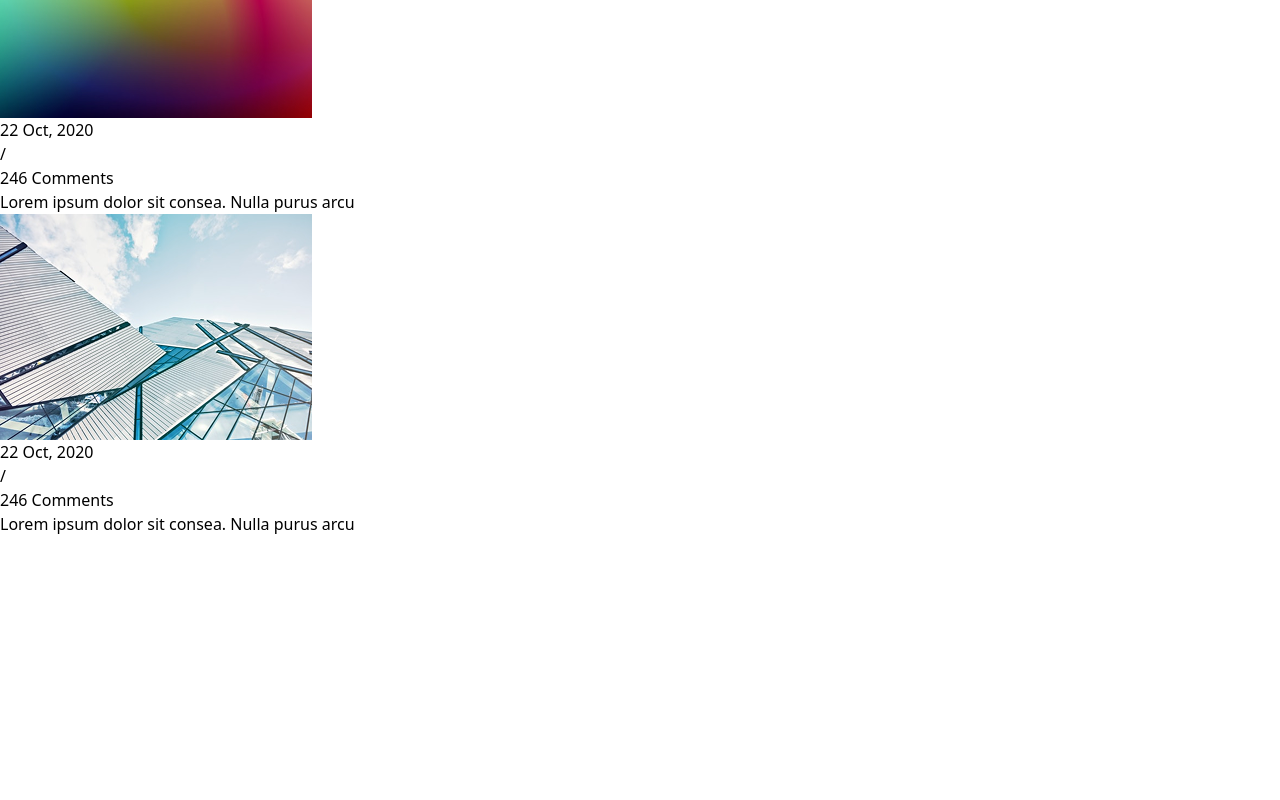
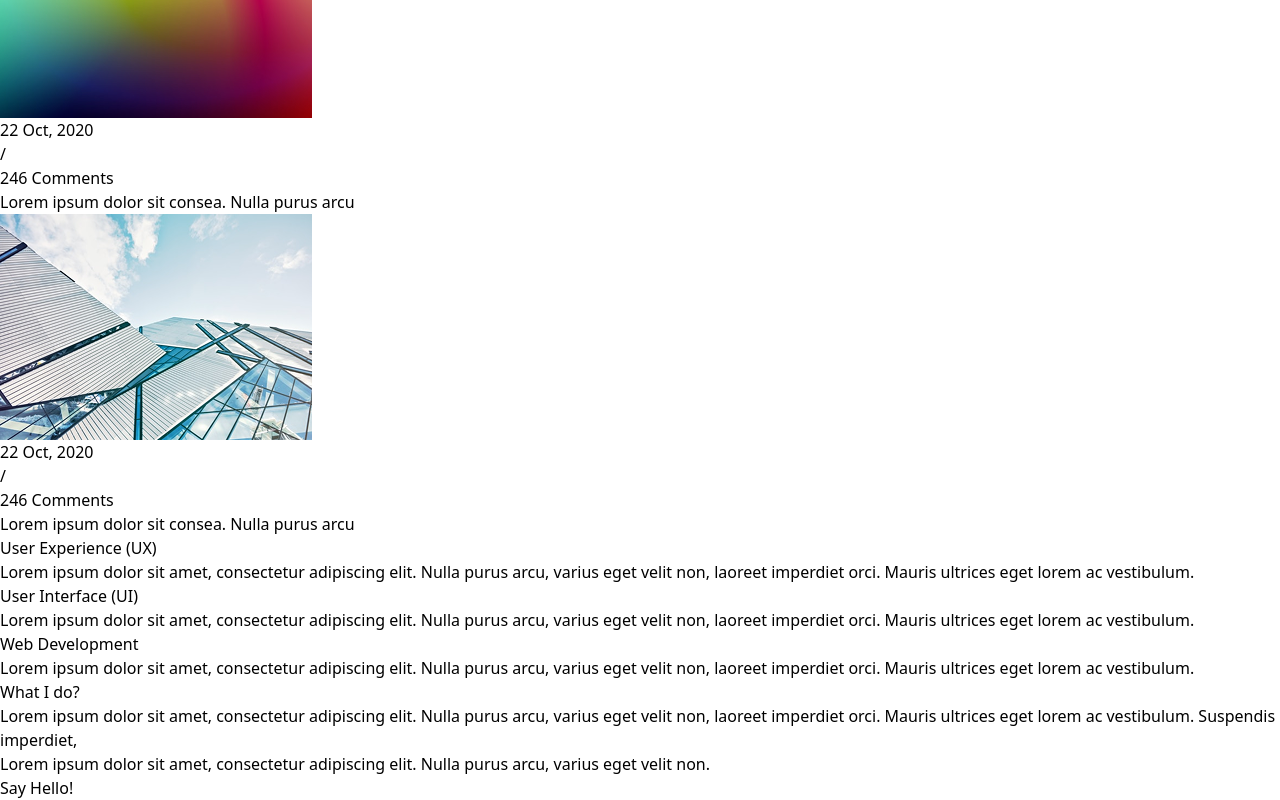
Before and after one commit to 11111Asif/picto-personal-portfolio, a React (Vite) app: page / in a window 1280 px wide. Shown: the part 6262-7062 px from the top of the page. Before the commit the page ends 6798 px from the top, so only its background shows below. Built offline with nearby package versions, Linux system fonts and the light colour scheme.

Commit message:
added to development

```diff
--- a/src/component/Home/Home.jsx
+++ b/src/component/Home/Home.jsx
@@ -1,6 +1,7 @@
 import Banner from "../Pages/Banner/Banner";
 import Blog from "../Pages/Blog/Blog";
 import Designer from "../Pages/Designer/Designer";
+import Development from "../Pages/Development/Development";
 import Header from "../Pages/Header/Header";
 import Portfolio from "../Pages/Portfolio/Portfolio";
 import Together from "../Pages/Together/Together";
@@ -17,6 +18,7 @@ const Home = () => {
            <Portfolio></Portfolio>
            <Together></Together>
            <Blog></Blog>
+           <Development></Development>
         </div>
     );
 };
--- /dev/null
+++ b/src/component/Pages/Development/Development.jsx
@@ -0,0 +1,44 @@
+
+
+const Development = () => {
+    return (
+        <div className="lg:px-32 bg-[#F0F1F3]">
+            <div className="hero py-10">
+                <div className="hero-content flex-col lg:flex-row-reverse">
+                    <div className="">
+                        <div className="w-[520px] shadow-2xl h-[176px] border-l-4 border-[#A53DFF] rounded-lg items-center space-y-4 px-4 py-4 bg-[#ffffff]">
+                            <h2 className="text-2xl text-black font-bold">User Experience (UX)</h2>
+                            <p className="text-[#424E60]">
+                                Lorem ipsum dolor sit amet, consectetur adipiscing elit. Nulla purus arcu, varius eget velit non, laoreet imperdiet orci. Mauris ultrices eget lorem ac vestibulum.
+                            </p>
+                        </div>
+                        <div className="w-[520px] mt-5 h-[176px]  rounded-lg items-center space-y-4 px-4 py-4 bg-[#ffffff]">
+                            <h2 className="text-2xl text-black font-bold">User Interface (UI)</h2>
+                            <p className="text-[#424E60]">
+                                Lorem ipsum dolor sit amet, consectetur adipiscing elit. Nulla purus arcu, varius eget velit non, laoreet imperdiet orci. Mauris ultrices eget lorem ac vestibulum.
+                            </p>
+                        </div>
+                        <div className="w-[520px] mt-5 h-[176px] rounded-lg items-center space-y-4 px-4 py-4 bg-[#ffffff]">
+                            <h2 className="text-2xl text-black font-bold">Web Development</h2>
+                            <p className="text-[#424E60]">
+                                Lorem ipsum dolor sit amet, consectetur adipiscing elit. Nulla purus arcu, varius eget velit non, laoreet imperdiet orci. Mauris ultrices eget lorem ac vestibulum.
+                            </p>
+                        </div>
+                    </div>
+                    <div className="w-[450px]">
+                        <h1 className="text-5xl text-black font-bold">What I do?</h1>
+                        <p className="py-6 text-[#87909D]">
+                            Lorem ipsum dolor sit amet, consectetur adipiscing elit. Nulla purus arcu, varius eget velit non, laoreet imperdiet orci. Mauris ultrices eget lorem ac vestibulum. Suspendis imperdiet,
+                        </p>
+                        <p className="text-[#87909D]">
+                            Lorem ipsum dolor sit amet, consectetur adipiscing elit. Nulla purus arcu, varius eget velit non.
+                        </p>
+                        <button className="bg-[#A53DFF] w-[126px] h-[48px] rounded-md mt-7">Say Hello!</button>
+                    </div>
+                </div>
+            </div>
+        </div>
+    );
+};
+
+export default Development;
```
